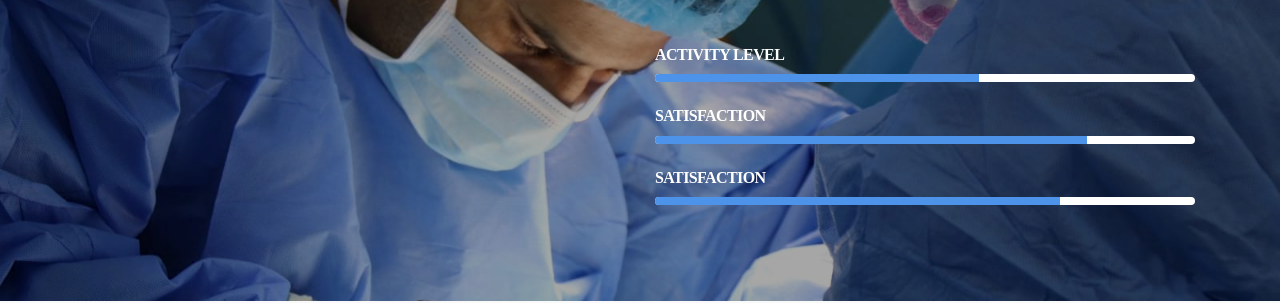
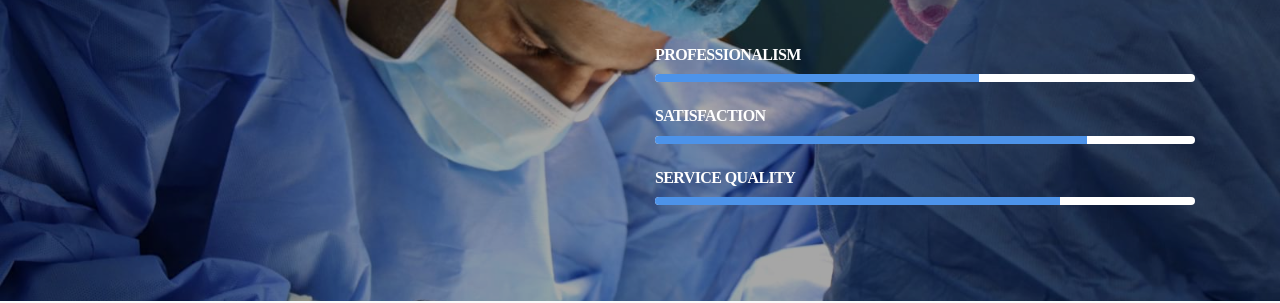
Before and after one commit to guddi03/microsoft_project_HealthServiceWithBot, a plain HTML site: page Microsoft-Future-Ready-Talent-Virtual-Internship-Project-main/about.html in a window 1280 px wide. Shown: the part 2318-2621 px from the top of the page. Drawn offline with Linux system fonts and the light colour scheme; a script that the page names is missing; a web font is replaced by a local one.

Commit message:
Update about.html

```diff
--- a/Microsoft-Future-Ready-Talent-Virtual-Internship-Project-main/about.html
+++ b/Microsoft-Future-Ready-Talent-Virtual-Internship-Project-main/about.html
@@ -226,7 +226,7 @@
                             Vivamus a ligula quam. Ut blandit eu leo non suscipit. Duis feugiat tortor sed.</p>
 					<div class="bars-main-info mt-lg-5 mt-4">
 						<div class="progress-info mb-4">
-							<h6 class="progress-tittle">Activity Level</h6>
+							<h6 class="progress-tittle">Professionalism</h6>
 							<div class="progress">
 								<div class="progress-bar progress-bar-striped" role="progressbar" style="width: 60%" aria-valuenow="90" aria-valuemin="0" aria-valuemax="100">
 								</div>
@@ -240,7 +240,7 @@
 							</div>
 						</div>
 						<div class="progress-info">
-							<h6 class="progress-tittle">Satisfaction</h6>
+							<h6 class="progress-tittle">Service Quality</h6>
 							<div class="progress">
 								<div class="progress-bar progress-bar-striped" role="progressbar" style="width: 75%" aria-valuenow="95" aria-valuemin="0" aria-valuemax="100">
 								</div>
```
